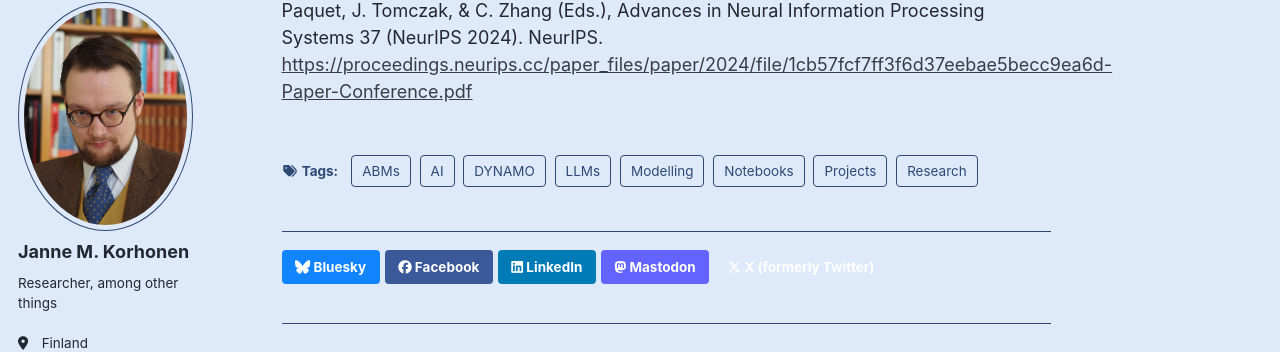
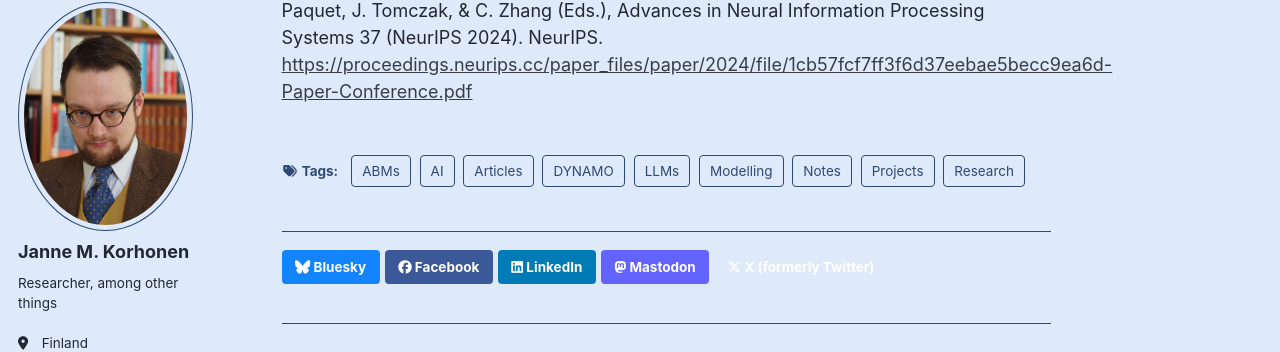
Before and after one commit to jmkorhonen/jmkorhonen.github.io, a Jekyll site: the page built from _posts/2025/2025-10-29-notes-examples-of-llms-as-synthetic-human-responders-and-agents.md, in a window 1280 px wide and 900 px high, scrolled down 4332 px. Shown: the part 97-449 px from the top of the window. Built offline with Jekyll 4.4.1, drawn with Linux system fonts in a browser that asks for light colours; a script that is not in the unit is left out.

Commit message:
Add sections for Articles and Notes in the post

```diff
--- a/_posts/2025/2025-10-29-notes-examples-of-llms-as-synthetic-human-responders-and-agents.md
+++ b/_posts/2025/2025-10-29-notes-examples-of-llms-as-synthetic-human-responders-and-agents.md
@@ -7,10 +7,11 @@ tags:
 - LLMs
 - AI
 - Research
-- Notebooks
 - DYNAMO
 - Modelling
 - ABMs
+- Articles
+- Notes
 ---
 This post discusses the use of large language models (LLMs) as synthetic human responders and agents in various research contexts. It includes examples of LLMs simulating human decision-making, generating personas, and their application in agent-based models.
 
```
